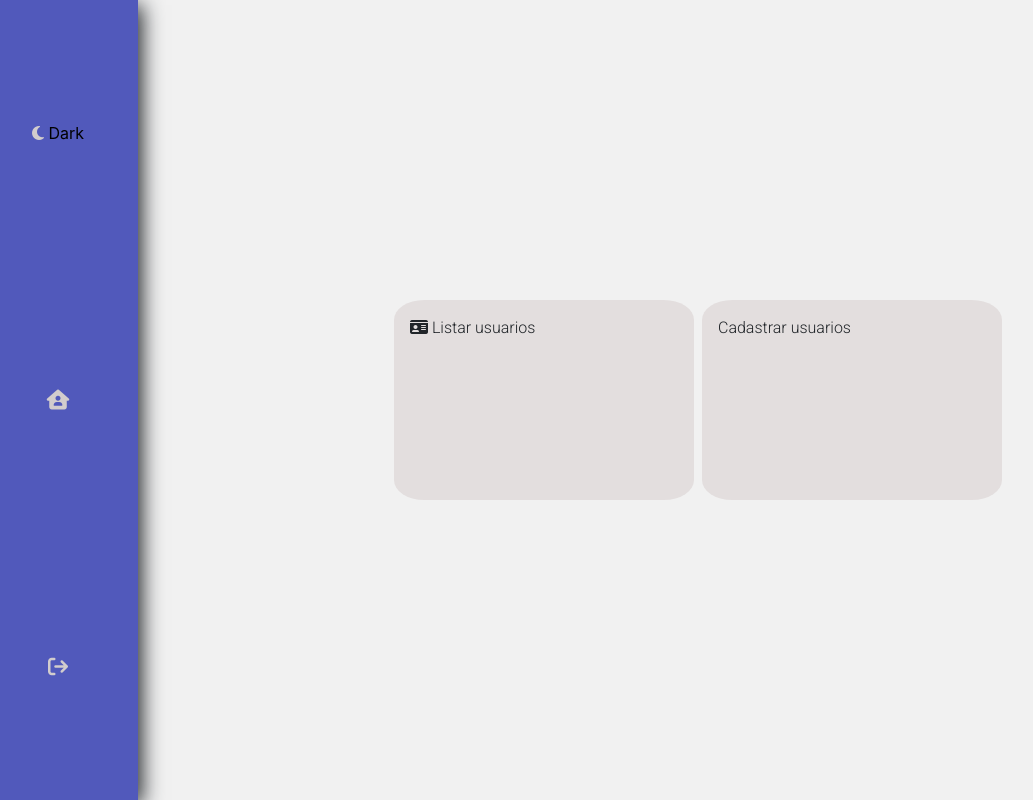
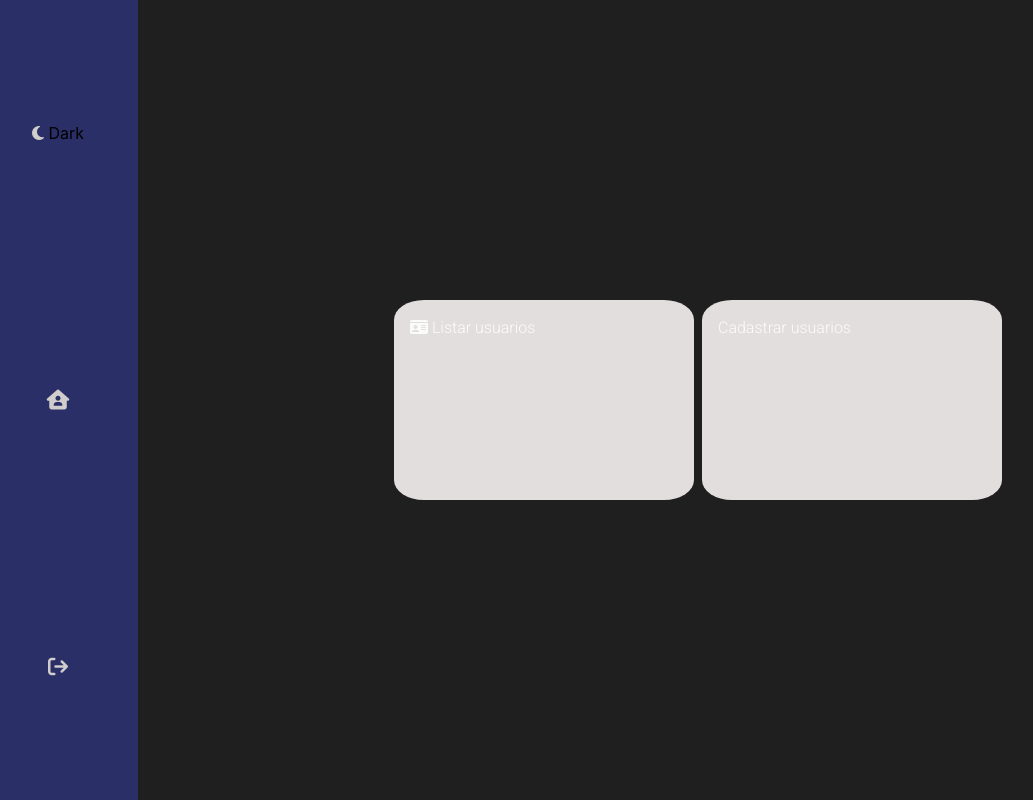
Before and after one commit to julianadeveloper/FuncionariosFront, a Vue app: page /Dashboard in a window 1280 px wide. Shown: the whole page, without its empty margins (22-1055 px from the left). Built offline with nearby package versions, Linux system fonts and the light colour scheme; no server answers; sample sign-in values are in the browser's storage; a web font is replaced by a local one.

Commit message:
alteracoes classes escopo global

```diff
--- a/src/App.vue
+++ b/src/App.vue
@@ -1,22 +1,14 @@
-<template id="homeview">
-  <router-view />
+<template>
+  <main class="dark-mode"><router-view /></main>
 </template>
 <script lang="ts">
 import { defineComponent } from "vue";
-import { mapState, useStore } from "vuex";
-import store from "./store";
-import { key } from "./store/Theme";
-
+import { mapState } from "vuex";
 
 export default defineComponent({
-
   ...mapState({
-  setDarkthemeOn: "ThemeModule/setDarkThemeOn"
+    setDarkthemeOn: "ThemeModule/setDarkThemeOn",
   }),
-
-// created() {
-//   console.log('store 123', store)
-// },
 
   // setup() {
   //   const store = useStore(key);
@@ -29,24 +21,18 @@ export default defineComponent({
   //             this.$store.commit({type: this.MudaTema})
   //           }
   //   }
-})
+});
 </script>
 
-
 <style>
-#homeview {
+main{
     display: flex;
   max-width: 100vw;
   height: 100vh;
-   background: var(--bg-login-primary);
+    background-color: var(--bg-primary);
+  color: var(--text-primary);
 }
-#app {
-  width: 100vw;
-  height: 100vh;
-  background: var(--bg-primary);
-}
-
-#app.dark-mode{
+main.dark-mode {
   background-color: var(--bg-secondary);
   color: var(--text-secondary);
 }
@@ -59,4 +45,5 @@ export default defineComponent({
   --bg-login-primary: rgb(241, 241, 241);
   --bg-home-login: rgb(52, 49, 49);
 }
+
 </style>
--- a/src/components/CardUserAdmin.vue
+++ b/src/components/CardUserAdmin.vue
@@ -124,22 +124,18 @@ export default defineComponent({
   justify-content: center;
 }
 .card-text {
-  color: var(--text-primary);
   text-align: center;
 }
 .card {
   padding: 1.5rem;
   margin: 1rem;
-  color: var(--text-primary);
   max-height: 50%;
 }
-p {
-  color: var(--text-primary);
-}
+
 
 @media only screen and (max-width: 720px) {
   .card {
-    height: 100vh;
+    height: 50%;
     max-width: 100%;
   }
 }
--- a/src/components/Dash.vue
+++ b/src/components/Dash.vue
@@ -42,7 +42,7 @@ setup(){
 
 #body-section-dashboard {
   display: flex;
-  width: 100vw;
+  width: 100%;
   height: 100vh;
   justify-content: center;
   align-items: center;
@@ -55,9 +55,12 @@ setup(){
   background: rgb(227, 222, 222);
   padding: 1rem;
   margin: 0.25rem;
+  scroll-behavior: smooth;
+
 }
 .btn-dashboard {
   background-color: transparent;
   color: black;
+
 }
 </style>
--- a/src/components/LateralBar.vue
+++ b/src/components/LateralBar.vue
@@ -58,8 +58,8 @@ export default defineComponent({
   width: 10rem;
   height: 100vh;
   /* background: rgba(17, 16, 16, 0.747); */
-  background: #5159bb;
-  box-shadow: 4px 5px 20px;
+  background: #2a2f67;
+  /* box-shadow: 4px 5px 20px; */
 }
 
 button {
--- a/src/components/LoginUser.vue
+++ b/src/components/LoginUser.vue
@@ -133,6 +133,7 @@ export default defineComponent({
   }
 }
 .title-form {
+  color: black;
   margin-bottom: 2rem;
   padding: 1.25rem;
 }
--- a/src/views/HomeView.vue
+++ b/src/views/HomeView.vue
@@ -1,13 +1,11 @@
 <template>
   <div id="homeview">
-    <div>
-      <!-- <MyUsers/> -->
-    </div>
+
     <section>
       <LateralBar @theme="darktheme" />
     </section>
 
-    <nav>
+    <section id="navigation">
       <div class="input-search">
         <InputSearch @value="search" />
       </div>
@@ -15,7 +13,7 @@
       <div class="card-home">
         <CardUserAdminVue :search="searchUsername" />
       </div>
-    </nav>
+    </section>
   </div>
 </template>
 
@@ -66,7 +64,7 @@ return{
 </script>
 
 <style scope>
-nav {
+#navigation {
   display: flex;
   flex-direction: column;
   justify-content: center;
@@ -85,11 +83,10 @@ nav {
   flex-wrap: wrap;
   color: black;
 }
-#homeview {
-  display: flex;
+#homeview {display: flex;
+    width: 100vw;
   width: 100vw;
-  height: 100vh;
-  background: var(--bg-login-primary);
+  height: 100vh;  height: 100vh;
 }
 .input-search {
   justify-content: center;
```
Lines whose indentation alone changed are shown as unchanged.
